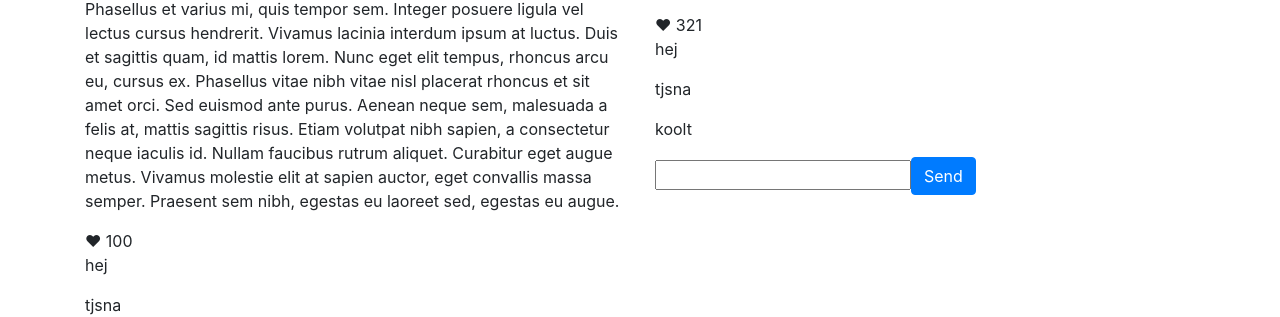
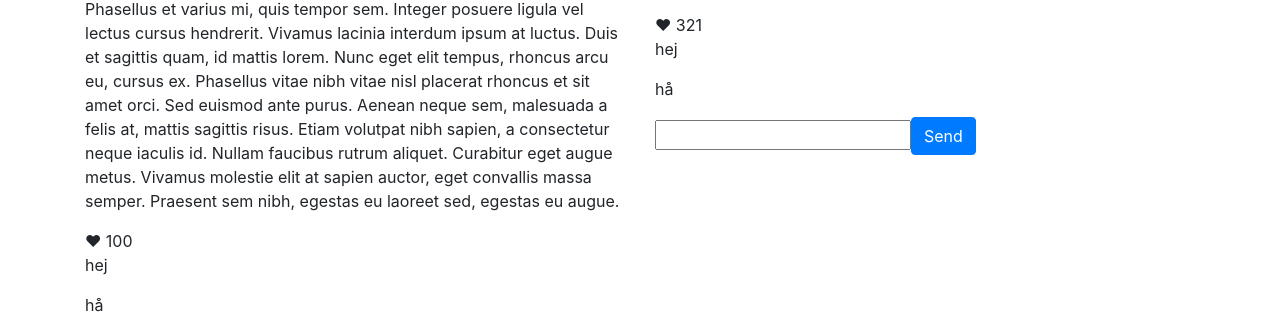
Before and after one commit to shka2001/fakestagram, a React (Create React App) app: page /instagram in a window 1280 px wide. Shown: the part 493-810 px from the top of the page. Built offline with nearby package versions, Linux system fonts and the light colour scheme.

Commit message:
Comment Lägg till det i Comment List done

```diff
--- a/src/components/Comments.jsx
+++ b/src/components/Comments.jsx
@@ -1,21 +1,31 @@
-import React, {useRef} from 'react'
+import React, {useRef, useState} from 'react'
 
 export default function Comments() {
     const inputRef = useRef()
-    const commentList = [
+    const [commentList, setCommentList] = useState(["hej", "hå"])
+    /*const commentList = [
         "hej",
         "tjsna",
         "koolt"
-    ]
+    ]*/
 
     function handleOmClick() {
         //Hämta ut det användaren har skrivit i input fältet
         const value = inputRef.current.value
         //console.log(inputRef.current.value)
         //document.getElementById("commentInput").value
+
         //Lägg till det i Comment List
-        commentList.push(value)
-        console.log(commentList)
+        /*
+        commentList.push(value)×
+        console.log(commentList)×
+        */
+        setCommentList([...commentList, value])
+        /*
+        上と同じこと
+        const input = inputRef.current
+        input.value = ""
+        */
     }
 
     return (
```
Also changed, not shown: 1 other file (tests, documents, lock files or other folders).
